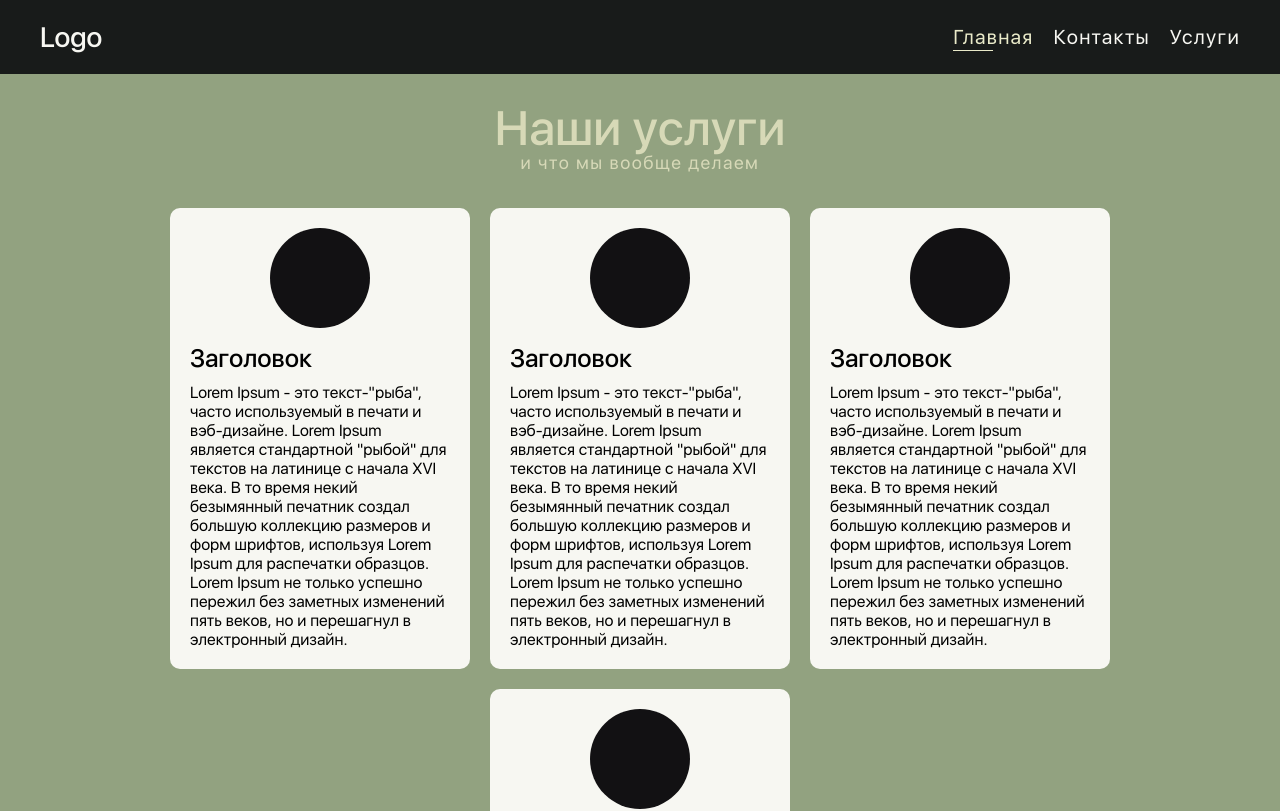
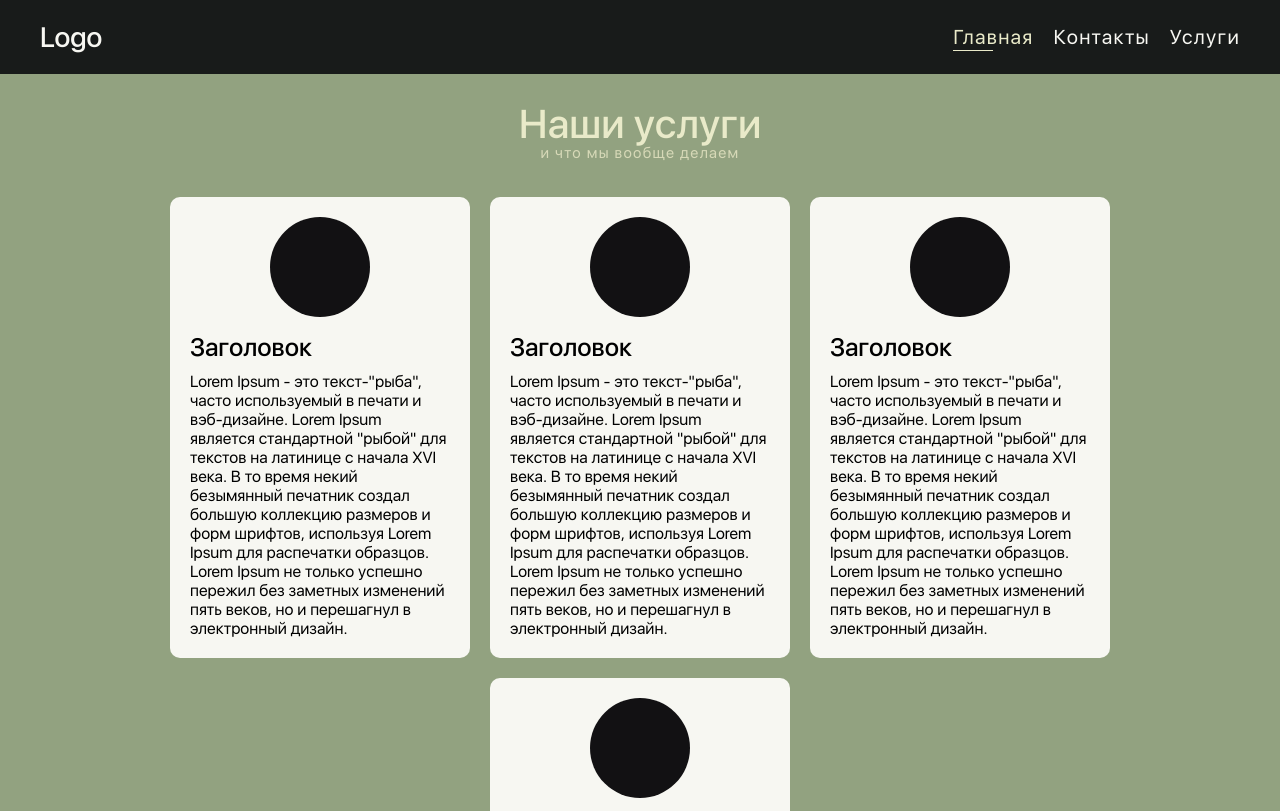
Before and after one commit to Rakoon225/gitprogect, a Vue app: page / in a window 1280 px wide. Shown: the top 811 px of the page. Built offline with nearby package versions, Linux system fonts and the light colour scheme.

Commit message:
component for head-title

```diff
--- a/src/components/ElementCard.vue
+++ b/src/components/ElementCard.vue
@@ -40,8 +40,8 @@ defineProps({
     padding: 20px;
     background-color: v.$white;
     border-radius: 10px;
-  }
-  &__inner {
+
+    cursor: default;
   }
   &__image {
     > div {
--- /dev/null
+++ b/src/components/UI/el-Head.vue
@@ -0,0 +1,50 @@
+<script>
+export default {
+  name: "el-head",
+  props: {
+    list: {
+      type: Object,
+      required: true,
+      default: []
+    }
+  }
+};
+</script>
+
+<template>
+  <div class="title">
+    <h2 class="title__main">{{list.main}}</h2>
+    <h3 class="title__sub">{{list.sub}}</h3>
+  </div>
+</template>
+
+<style lang="scss" scoped>
+@use '@/assets/styles/utils' as v;
+.title {
+  & {
+    text-align: center;
+    margin-bottom: v.em(35);
+    @media (max-width: v.em(465)) {
+      margin-bottom: v.em(25);
+    }
+    @media (max-width: v.em(320)) {
+      margin-bottom: v.em(25);
+    }
+  }
+  &__main {
+    font-weight: 500;
+    line-height: 1;
+    font-size: v.rem(40);
+    color: v.$green2--h;
+    @media (max-width: v.em(320)) {
+      line-height: 0.4;
+      margin-bottom: v.em(5);
+    }
+  }
+  &__sub {
+    color: v.$green2--a;
+    font-size: v.rem(15);
+    letter-spacing: v.em(1.5, 18);
+  }
+}
+</style>
--- a/src/components/UI/index.js
+++ b/src/components/UI/index.js
@@ -5,6 +5,7 @@ import elBlock from './el-Block.vue';
 import elLink from './el-Link.vue';
 import elLogo from './el-Logo.vue';
 import elList from './el-List.vue';
+import elHead from './el-Head.vue';
 
 export default [
   elButton,
@@ -14,4 +15,5 @@ export default [
   elLink,
   elLogo,
   elList,
+  elHead
 ];
--- a/src/components/blocks/home/ServicesBlock.vue
+++ b/src/components/blocks/home/ServicesBlock.vue
@@ -10,12 +10,7 @@ export default {
 <template>
   <section id="services" class="services">
     <div class="container">
-      <div class="services__top services-top">
-        <h3 class="services-top__title">Наши услуги</h3>
-        <h4 class="services-top__subtitle"
-          >и что мы вообще делаем</h4
-        >
-      </div>
+      <el-head :list="{main: 'Наши услуги', sub: 'и что мы вообще делаем'}"></el-head>
       <div class="services__cards">
         <el-card
           v-for="card in this.$store.state.cardsServices"
@@ -33,8 +28,6 @@ export default {
     padding: v.em(30) 0 v.em(30) 0;
     min-height: 400px;
   }
-  .services__top {
-  }
   &__cards {
     display: flex;
     justify-content: center;
@@ -42,28 +35,5 @@ export default {
     flex-wrap: wrap;
   }
 }
-.services-top {
-  text-align: center;
-  color: v.$green2--a;
-  margin-bottom: v.em(35);
-  @media (max-width: v.em(465)) {
-    margin-bottom: v.em(25);
-  }
-  @media (max-width: v.em(320)) {
-    margin-bottom: v.em(25);
-  }
-  &__title {
-    font-weight: 500;
-    line-height: 1;
-    font-size: v.rem(48);
-    @media (max-width: v.em(320)) {
-      line-height: 0.8;
-      margin-bottom: v.em(5);
-    }
-  }
-  &__subtitle {
-    font-size: v.rem(18);
-    letter-spacing: v.em(1.5, 18);
-  }
-}
+
 </style>
```
